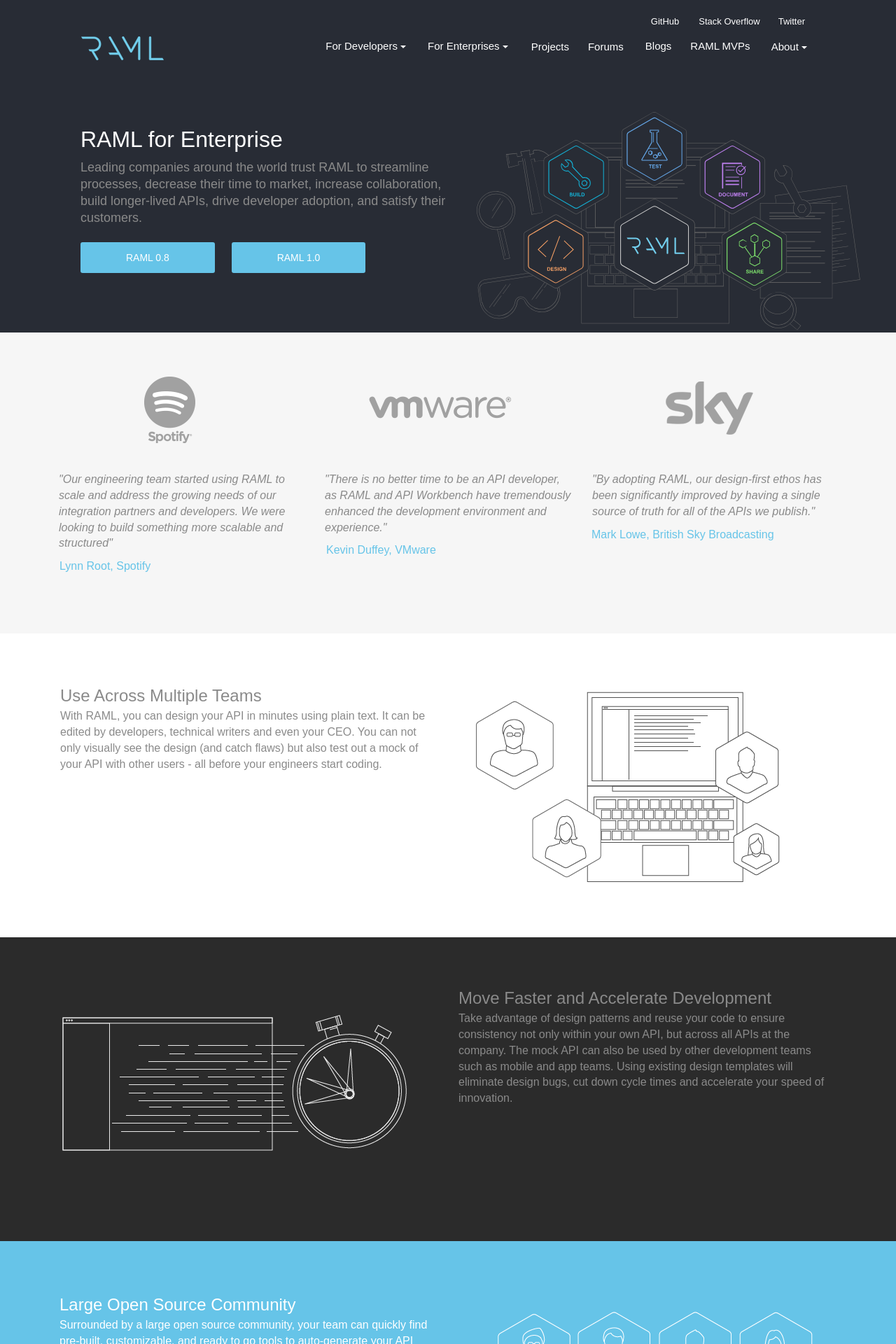
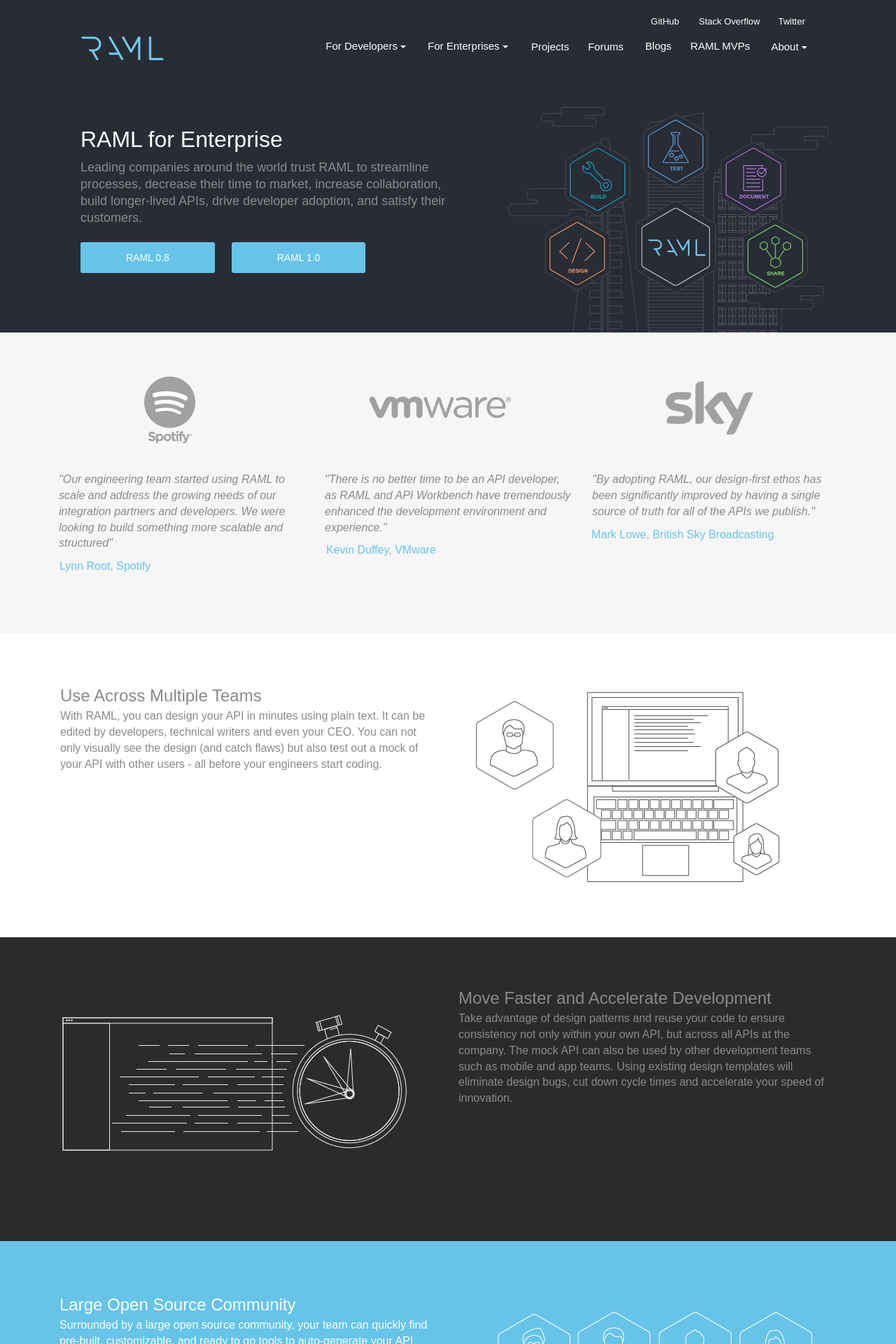
Before and after one commit to raml-org/raml-org, a Jekyll site: the page built from enterprises.html, in a window 1280 px wide. Shown: the top 1920 px of the page at 70% size. Built offline with Jekyll 4.4.1, drawn with Linux system fonts in a browser that asks for light colours; nearby versions of some CDN libraries.

Commit message:
Fixed the image of enterprise page

```diff
--- a/css/style.scss
+++ b/css/style.scss
@@ -794,7 +794,7 @@
 
 .enterprises {
   div.top_wrapper {
-    background-image: url(/images/developers_hero.svg);
+    background-image: url(/images/enterprises_hero.svg);
     background-repeat: no-repeat;
     background-position: right bottom;
     color: #ffffff;
```
Also changed, not shown: images/enterprises_hero.svg (added).
